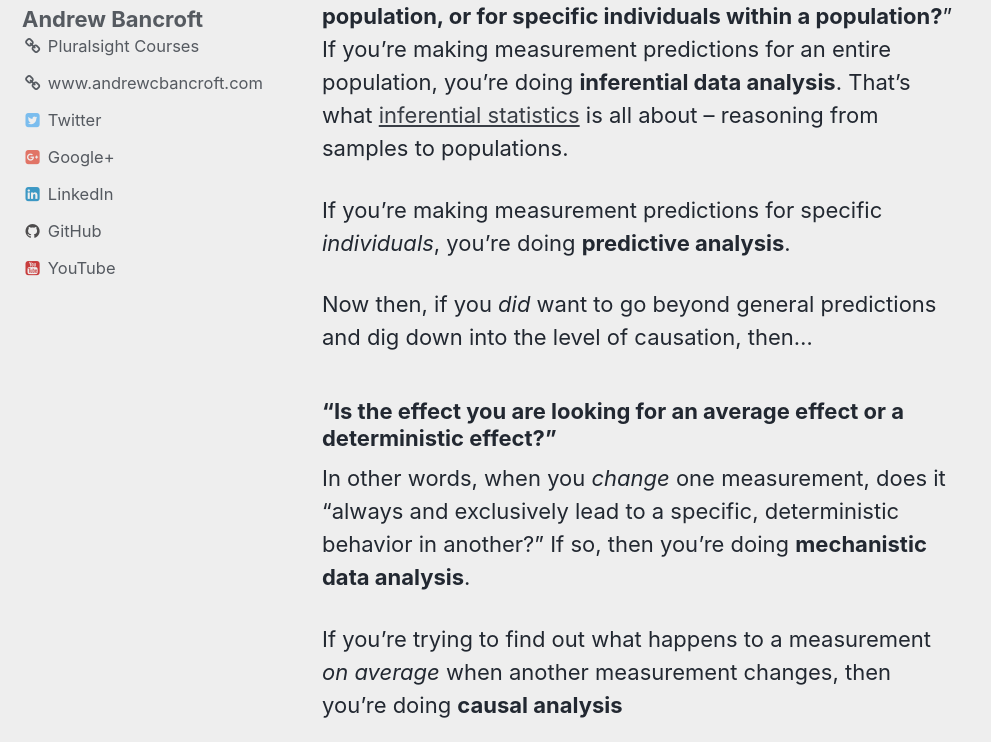
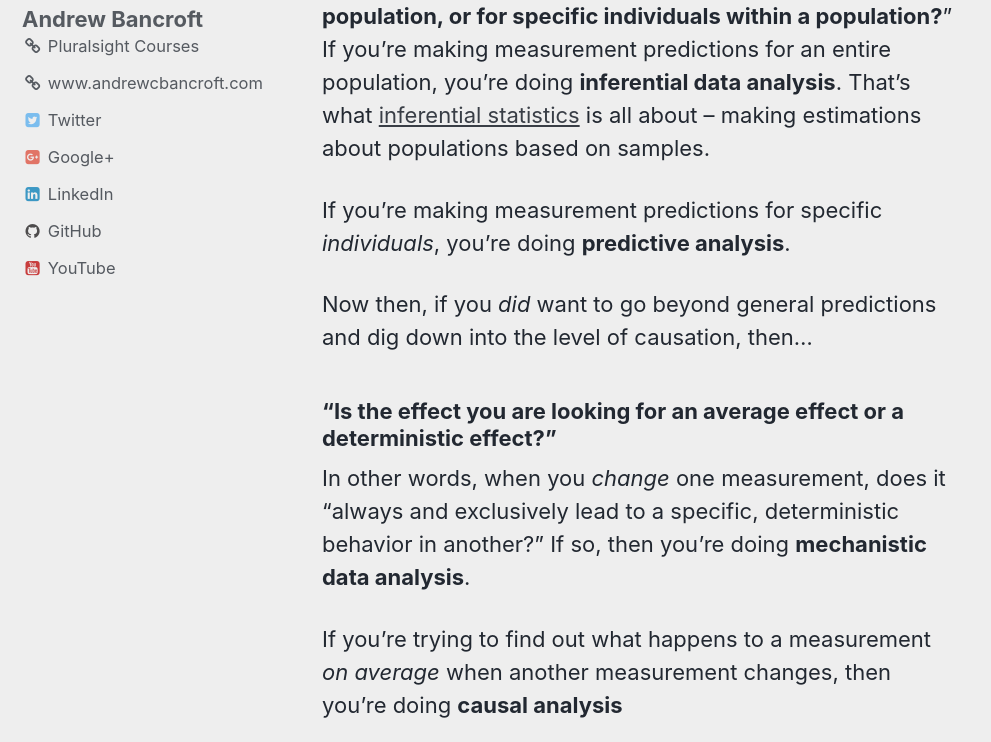
Before and after one commit to andrewcbancroft/datadaylife-blog, a Jekyll site: the page built from _posts/2018-01-09-what-kinds-of-data-analysis-are-there.md, in a window 1280 px wide and 900 px high, scrolled down 2919 px, cut to the strip 158-900 px from the top of the window. Shown: the whole strip, without its empty margins (0-991 px from the left). Built offline with Jekyll 4.4.1, drawn with Linux system fonts in a browser that asks for light colours; comment, search, counter and statistics services are not loaded.

Commit message:
Update 2018-01-09-what-kinds-of-data-analysis-are-there.md

```diff
--- a/_posts/2018-01-09-what-kinds-of-data-analysis-are-there.md
+++ b/_posts/2018-01-09-what-kinds-of-data-analysis-are-there.md
@@ -44,7 +44,7 @@ In other words, are you looking for some kind of cause-effect relationship?
 If you're satisfied with making predictions in general, without needing to know the underlying *cause* of the relationships found in your analysis, then we're finally at the stage where we can ask one more question:
 
 "**Are you trying to predict measurement(s) for the whole population, or for specific individuals within a population?**"
-If you're making measurement predictions for an entire population, you're doing **inferential data analysis**.  That's what [inferential statistics](https://en.wikipedia.org/wiki/Statistical_inference) is all about -- reasoning from samples to populations.
+If you're making measurement predictions for an entire population, you're doing **inferential data analysis**.  That's what [inferential statistics](https://en.wikipedia.org/wiki/Statistical_inference) is all about -- making estimations about populations based on samples.
 
 If you're making measurement predictions for specific *individuals*, you're doing **predictive analysis**.
 
```
